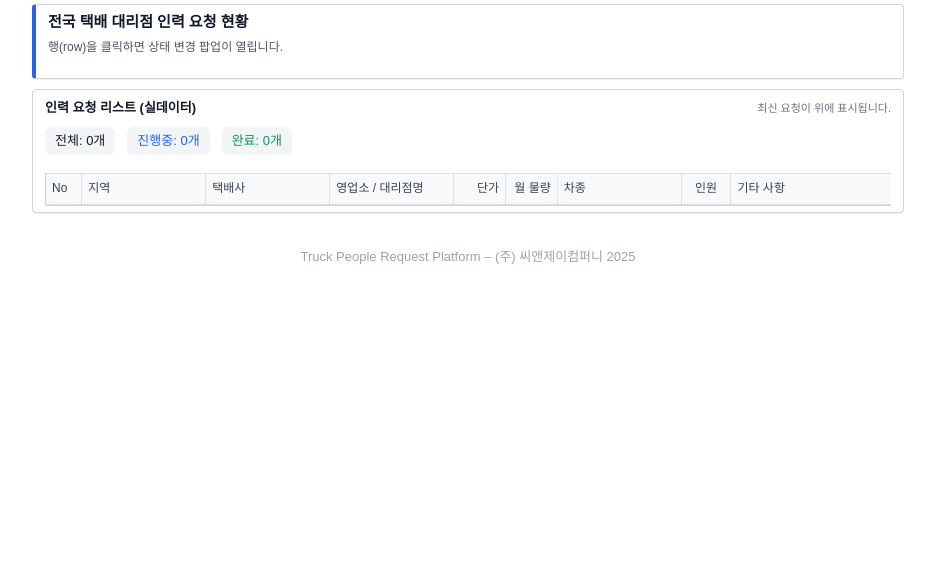
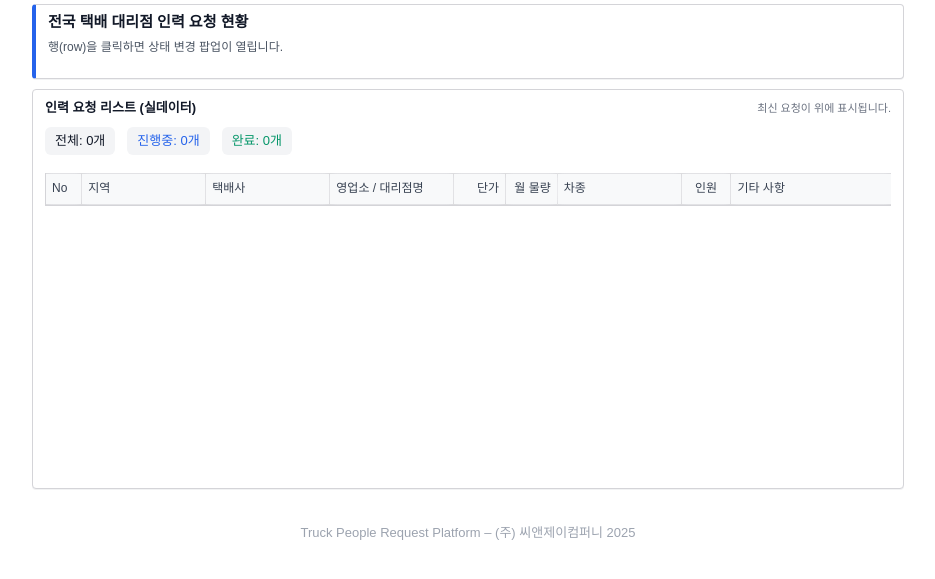
Before and after one commit to sujinchoo/RequestPlatform, a Flask app: page /dashboard in a window 1280 px wide. Shown: the part 147-726 px from the top of the page, without its empty margins (172-1107 px from the left). Run offline with Flask 3, Linux system fonts and the light colour scheme; the visitor is signed in with stand-in values (Sample User, id 1); data that the repository does not hold is empty; some libraries are stand-ins or nearby versions.

Commit message:
Update styles.css

```diff
--- a/static/styles.css
+++ b/static/styles.css
@@ -996,9 +996,13 @@ table tbody tr:hover {
     z-index: 10;
 }
 
-/* 스크롤 가능한 시트 */
 .sheet-scroll {
+  display: block !important;
   overflow-x: auto !important;
+  overflow-y: auto !important;
+  height: auto !important;
+  max-height: none !important;
+  min-height: 400px !important;  /* 테이블 반드시 보이게 */
 }
 
 /* 테이블 헤더 고정 */
```
